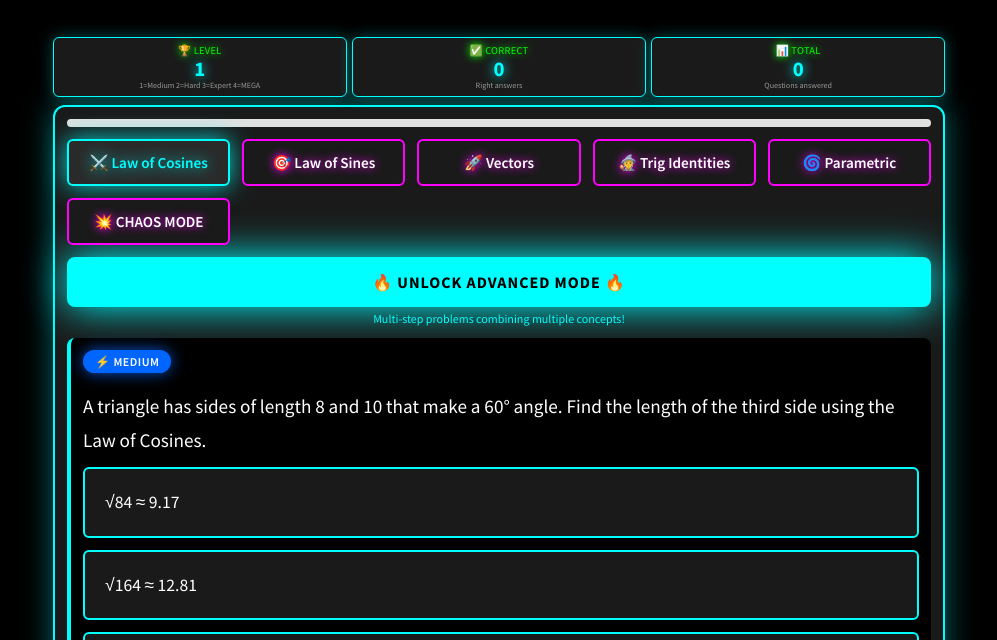
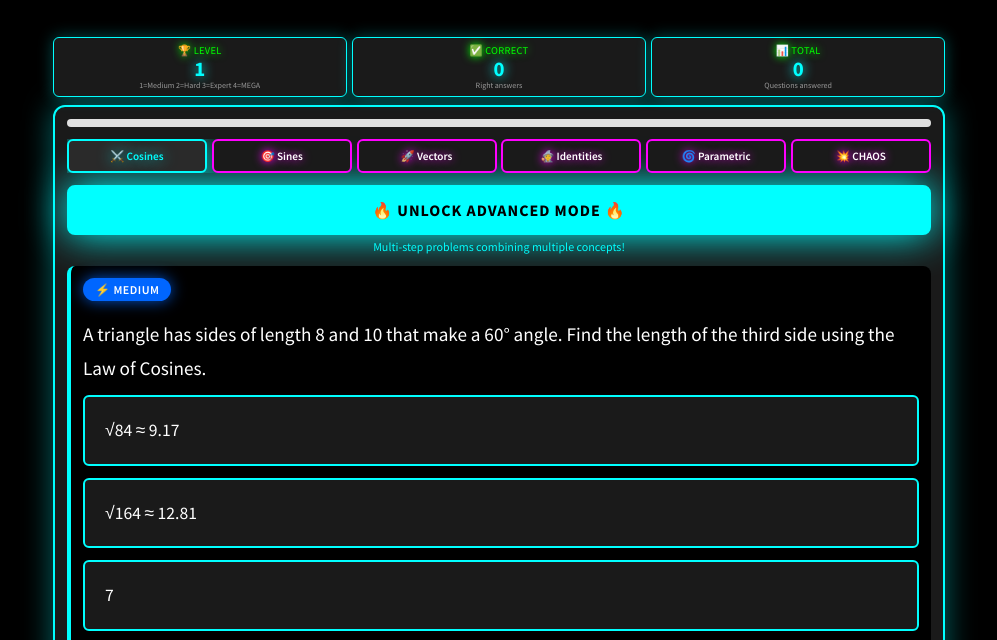
Before and after one commit to nlondon7667/Max-Math-App, a plain HTML site: page exeter_math_neon_tts.html in a window 1280 px wide. Shown: the part 116-756 px from the top of the page, without its empty margins (141-1138 px from the left). Drawn offline with nearby package versions, Linux system fonts and the light colour scheme.

Commit message:
Add files via upload

```diff
--- a/exeter_math_neon_tts.html
+++ b/exeter_math_neon_tts.html
@@ -158,17 +158,19 @@
         }
 
         .topic-selector {
-            display: grid;
-            grid-template-columns: repeat(auto-fit, minmax(160px, 1fr));
-            gap: 0.75rem;
+            display: flex;
+            flex-wrap: nowrap;
+            gap: 0.3rem;
             margin-bottom: 0.75rem;
+            overflow-x: auto;
+            justify-content: space-between;
         }
 
         .topic-btn {
             font-family: 'Source Sans Pro', sans-serif;
-            font-size: 0.95rem;
+            font-size: 0.7rem;
             font-weight: 600;
-            padding: 0.75rem;
+            padding: 0.5rem 0.4rem;
             background: var(--secondary);
             border: 2px solid #ff00ff;
             border-radius: 6px;
@@ -176,6 +178,10 @@
             transition: all 0.2s ease;
             color: #ffffff;
             text-shadow: 0 0 10px #ff00ff;
+            white-space: nowrap;
+            flex: 1;
+            min-width: 0;
+            text-align: center;
         }
 
         .topic-btn:hover {
@@ -548,12 +554,12 @@
             </div>
 
             <div class="topic-selector" id="topicSelector">
-                <button class="topic-btn active" data-topic="lawOfCosines">⚔️ Law of Cosines</button>
-                <button class="topic-btn" data-topic="lawOfSines">🎯 Law of Sines</button>
+                <button class="topic-btn active" data-topic="lawOfCosines">⚔️ Cosines</button>
+                <button class="topic-btn" data-topic="lawOfSines">🎯 Sines</button>
                 <button class="topic-btn" data-topic="vectors">🚀 Vectors</button>
-                <button class="topic-btn" data-topic="identities">🧙 Trig Identities</button>
+                <button class="topic-btn" data-topic="identities">🧙 Identities</button>
                 <button class="topic-btn" data-topic="parametric">🌀 Parametric</button>
-                <button class="topic-btn" data-topic="mixed">💥 CHAOS MODE</button>
+                <button class="topic-btn" data-topic="mixed">💥 CHAOS</button>
             </div>
 
             <div style="text-align: center; margin: 0.75rem 0;">
```
